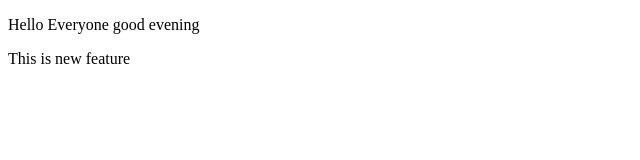
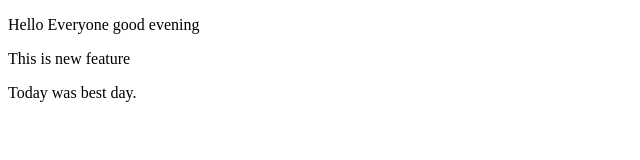
Before and after one commit to ShivuSM/Localrepo, a plain HTML site: page index.html in a window 1280 px wide. Shown: the whole page, without its empty margins (0-640 px from the left). Drawn offline with Linux system fonts and the light colour scheme.

Commit message:
New line

```diff
--- a/index.html
+++ b/index.html
@@ -10,5 +10,6 @@
 
    </p>
    <p>This is new feature</p>
+   Today was best day.
 </body>
 </html>
```
